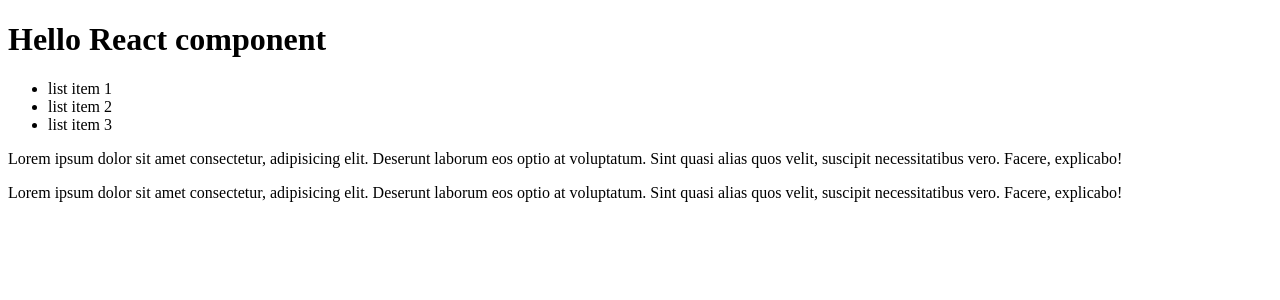
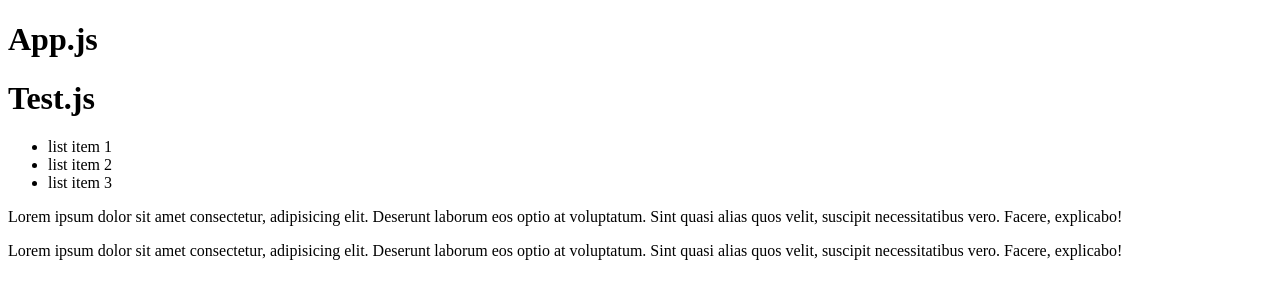
Before and after one commit to pursam/fake-shop, a React (Create React App) app: page / in a window 1280 px wide. Shown: the top 300 px of the page. Built offline with nearby package versions, Linux system fonts and the light colour scheme.

Commit message:
variable props in types

```diff
--- a/src/App.tsx
+++ b/src/App.tsx
@@ -1,11 +1,8 @@
 import React from 'react'
-
-// React Element
-// const title = <h1>Hello React.js</h1>
 
 const List = () => {
     return (
-        <React.Fragment>
+        <>
             <ul>
                 <li>list item 1</li>
                 <li>list item 2</li>
@@ -21,17 +18,27 @@ const List = () => {
                 Deserunt laborum eos optio at voluptatum. Sint quasi alias quos
                 velit, suscipit necessitatibus vero. Facere, explicabo!
             </p>
-        </React.Fragment>
+        </>
     )
 }
 
+type TitleProps = {
+    title: string
+    text?: string
+}
+
 // React Component
-const Title = () => <h1>Hello React component</h1>
+const Title = (props: TitleProps) => (
+    <h1>
+        {props.text} {props.title}
+    </h1>
+)
 
 function App() {
     return (
         <div className="App">
-            <Title />
+            <Title title="App.js" />
+            <Title title="Test.js" />
             <List />
         </div>
     )
```
